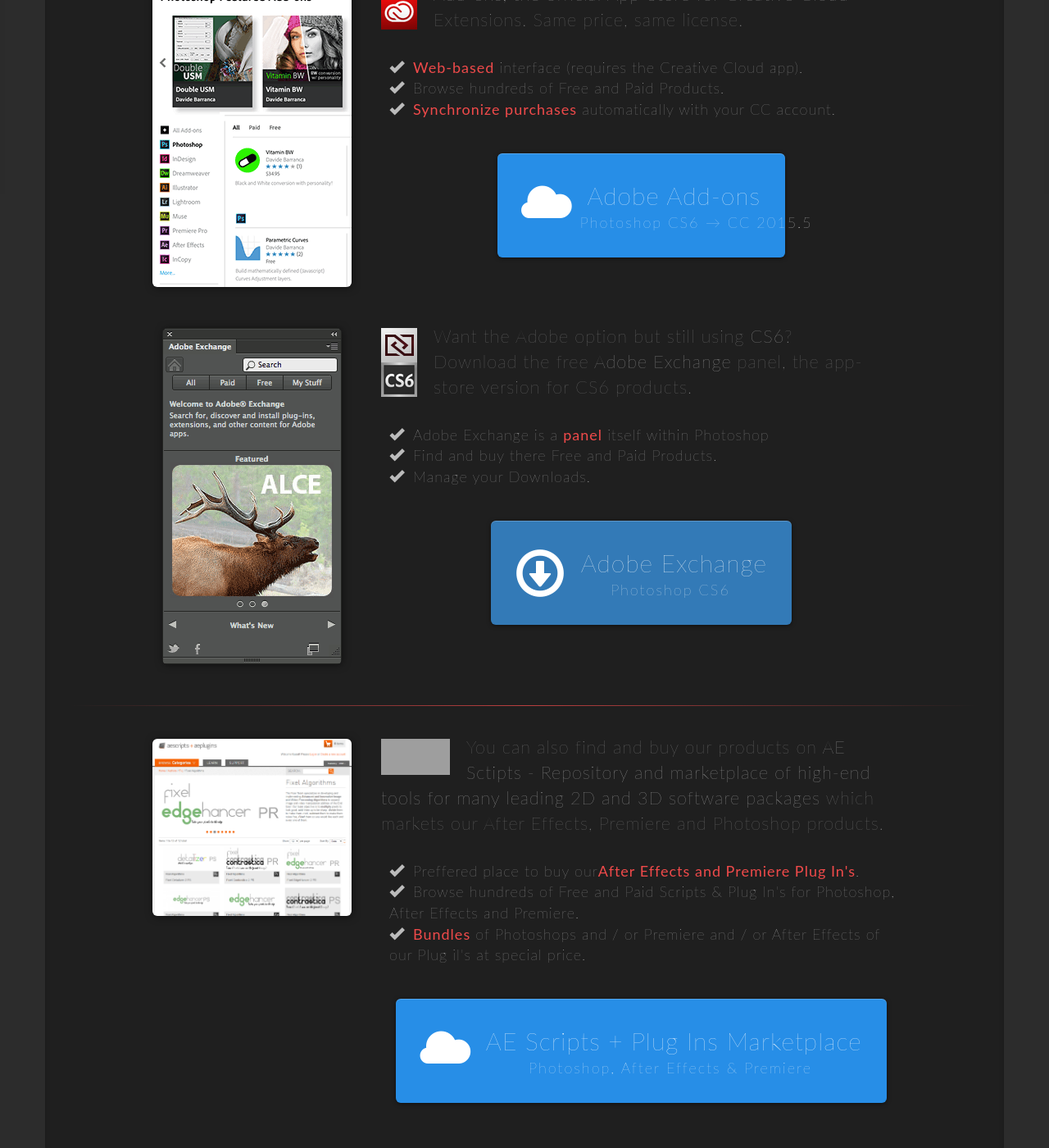
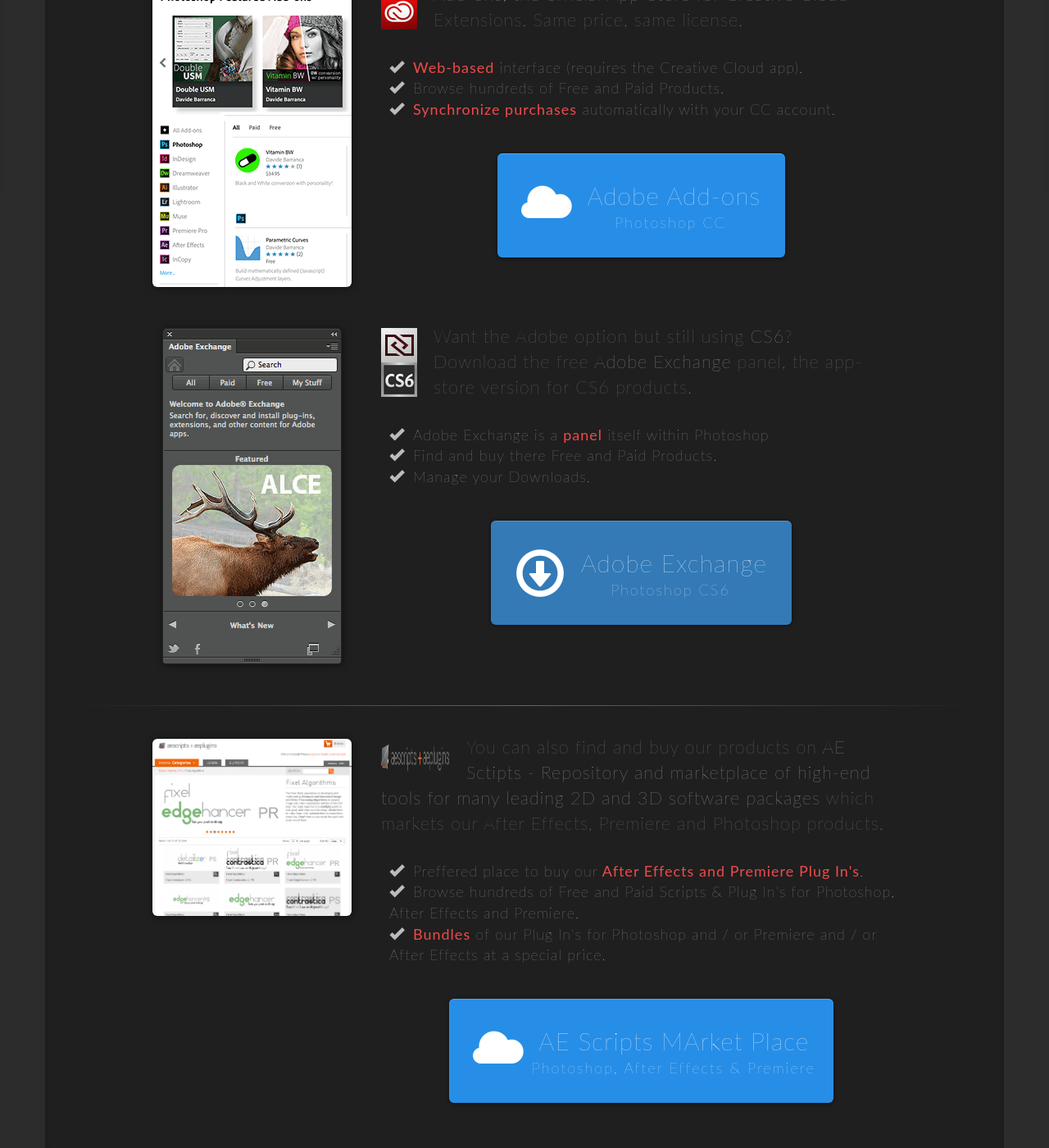
Before and after one commit to FixelAlgorithmsTeam/fixel, a Jekyll site: the page built from buy/index.html, in a window 1280 px wide and 1400 px high, scrolled down 1163 px. Shown: the whole window at 82% size. Built offline with Jekyll 4.4.1, drawn with Linux system fonts in a browser that asks for light colours; nearby versions of some CDN libraries; comment, search, counter and statistics services are not loaded; grey boxes are pictures that could not be loaded.

Commit message:
Update index.html
Fixed small issues.

```diff
--- a/buy/index.html
+++ b/buy/index.html
@@ -1,9 +1,9 @@
 ---
-layout: 	base
-title: 		Buy and Download on Adobe Exchange
-sidebar: 	false
+layout: 		base
+title: 			Buy and Download on Adobe Exchange
+sidebar: 		false
 beforeafter: 	false
-class: 		buy
+class: 			buy
 ---
 
 <div class="container">
@@ -53,7 +53,7 @@
 					</ul>
 					<div class="text-center">
 						<a href="https://creative.adobe.com/addons/producers/2714" target="_blank" class="btn btn-primary-blue btn-buy text-center" role="button" title="Visit the Adobe Add-ons store">
-							<span class="glyphicon glyphicon-cloud pull-left download-icon"></span>&nbsp;Adobe Add-ons<span class="cs6cc">Photoshop CS6 &rarr; CC 2015.5</span>
+							<span class="glyphicon glyphicon-cloud pull-left download-icon"></span>&nbsp;Adobe Add-ons<span class="cs6cc">Photoshop CC</span>
 						</a>
 					</div>
 
@@ -111,19 +111,19 @@
 
 			<div class="row">
 				<div class="col-sm-3 col-md-offset-1">
-					<a href="http://aescripts.com/authors/f-l/fixel-algorithms/" target="_blank"><img class="img-rounded img-responsive img-shadow" width="243" height="398" src="../images/aescripts-fixel.png" alt="AE Sctipts" style="margin-bottom:20px"></a>
+					<a href="http://aescripts.com/authors/f-l/fixel-algorithms/" target="_blank"><img class="img-rounded img-responsive img-shadow" width="243" height="273" src="../images/aescripts-fixel.png" alt="AE Sctipts" style="margin-bottom:20px"></a>
 				</div>
 				<div class="col-sm-7 feature-text text-left">
-					<img src="images/aescripts-logo.png" alt="AE Scripts Logo" width="84" height="44" class="pull-left" style="margin-right:20px">
+					<img src="../images/aescripts-logo.png" alt="AE Scripts Logo" width="84" height="44" class="pull-left" style="margin-right:20px">
 					<p style="margin-top:25px; font-size: 120%;">You can also find and buy our products on <span style="color:#bbb">AE Sctipts - Repository and marketplace of high-end tools for many leading 2D and 3D software packages</span> which markets our After Effects, Premiere and Photoshop products.</p>
 					<ul class="feature-text list-unstyled" style="padding-top:20px; padding-bottom: 0; padding-left: 10px; color:#bbb">
-						<li><span class="glyphicon glyphicon-ok" style="margin-right:10px"></span>Preffered place to buy our<strong>After Effects and Premiere Plug In's</strong>.</li>
+						<li><span class="glyphicon glyphicon-ok" style="margin-right:10px"></span>Preffered place to buy our<strong> After Effects and Premiere Plug In's</strong>.</li>
 						<li><span class="glyphicon glyphicon-ok" style="margin-right:10px"></span>Browse hundreds of Free and Paid Scripts & Plug In's for Photoshop, After Effects and Premiere.</li>
-						<li><span class="glyphicon glyphicon-ok" style="margin-right:10px"></span><strong>Bundles</strong> of Photoshops and / or Premiere and / or After Effects of our Plug iI's at special price.</li>
+						<li><span class="glyphicon glyphicon-ok" style="margin-right:10px"></span><strong>Bundles</strong> of our Plug In's for Photoshop and / or Premiere and / or After Effects at a special price.</li>
 					</ul>
 					<div class="text-center">
 						<a href="http://aescripts.com/authors/f-l/fixel-algorithms/" target="_blank" class="btn btn-primary-blue btn-buy text-center" role="button" title="Visit the AE Scripts + Plug Ins Marketplace">
-							<span class="glyphicon glyphicon-cloud pull-left download-icon"></span>&nbsp;AE Scripts + Plug Ins Marketplace<span class="cs6cc">Photoshop, After Effects & Premiere</span>
+							<span class="glyphicon glyphicon-cloud pull-left download-icon"></span>&nbsp;AE Scripts MArket Place<span class="cs6cc">Photoshop, After Effects & Premiere</span>
 						</a>
 					</div>
 
```
